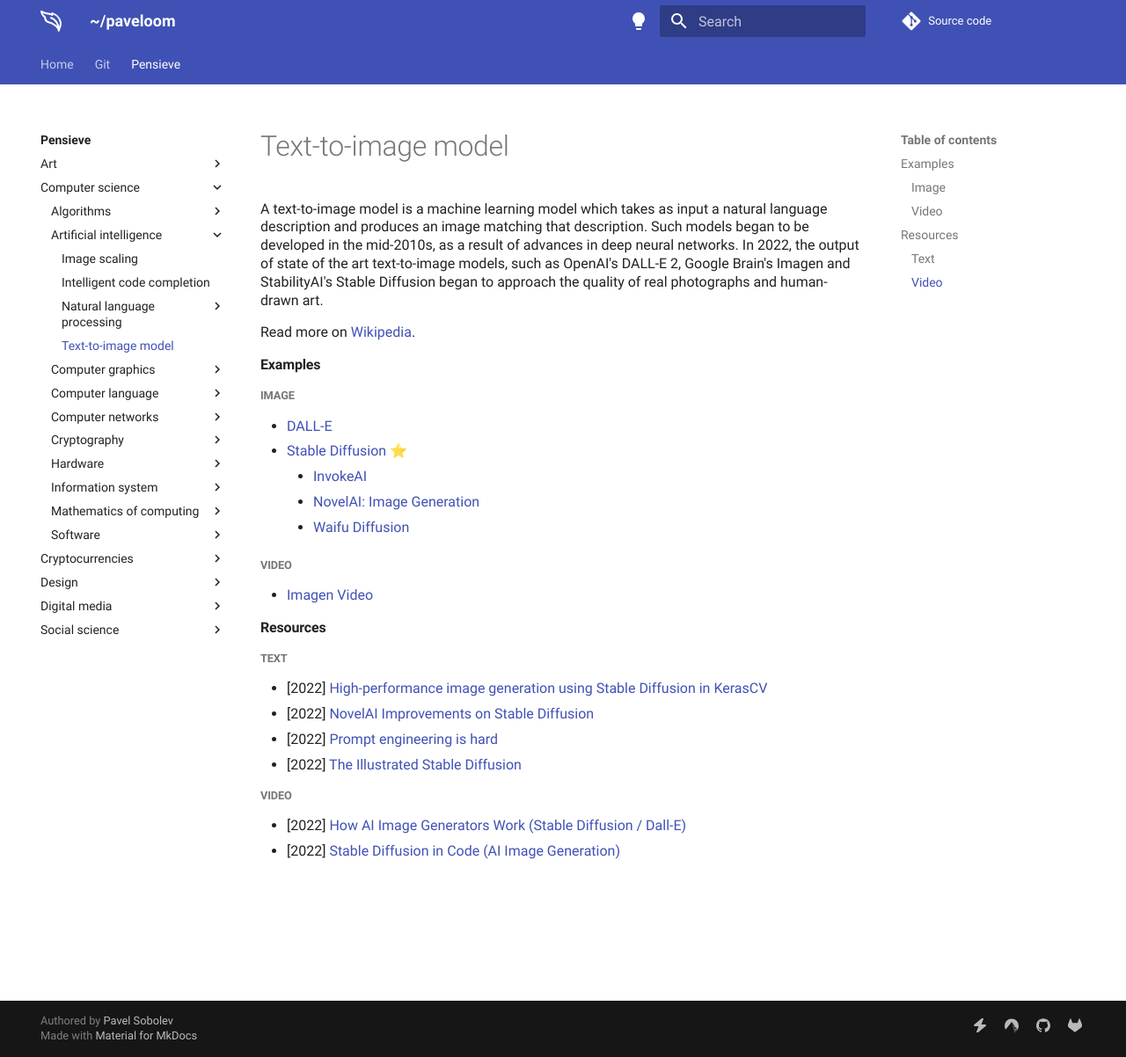
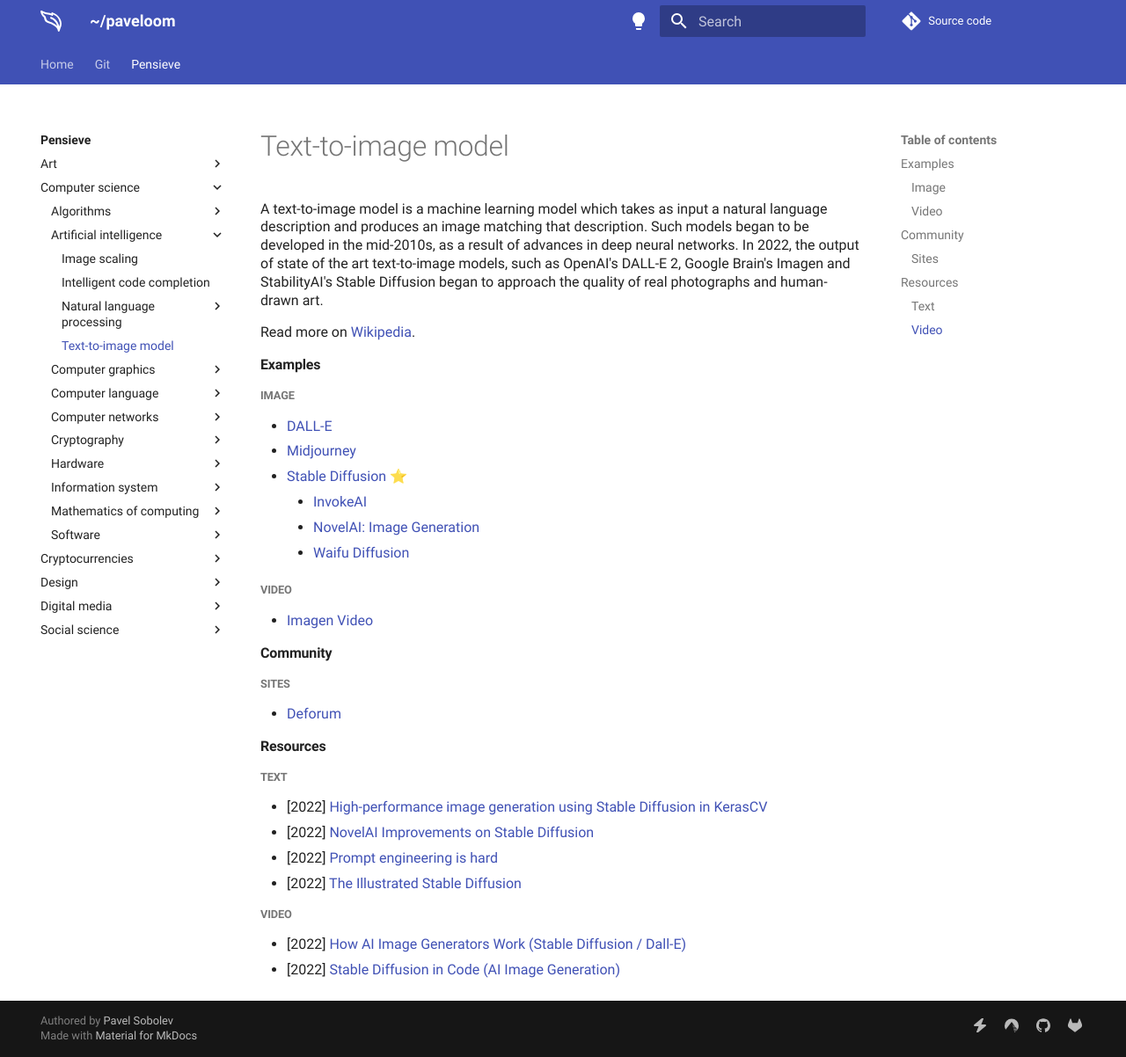
Before and after one commit to paveloom/paveloom.dev, an MkDocs documentation site: the page built from content/pensieve/text-to-image-model.md, in a window 1280 px wide and 1202 px high. Shown: the whole window at 88% size. Built offline with MkDocs 1.6.1 and Material for MkDocs 9.7.7, drawn with Linux system fonts in a browser that asks for light colours; comment, search, counter and statistics services are not loaded.

Commit message:
Pensieve: update the Text-to-image model page.

```diff
--- a/content/pensieve/text-to-image-model.md
+++ b/content/pensieve/text-to-image-model.md
@@ -8,6 +8,7 @@
 
 ##### Image
 - [DALL-E](https://openai.com/blog/dall-e)
+- [Midjourney](https://www.midjourney.com)
 - [Stable Diffusion](https://github.com/CompVis/stable-diffusion) ⭐
     - [InvokeAI](https://invoke-ai.github.io/InvokeAI)
     - [NovelAI: Image Generation](https://docs.novelai.net)
@@ -15,6 +16,11 @@
 
 ##### Video
 - [Imagen Video](https://imagen.research.google/video)
+
+#### Community
+
+##### Sites
+- [Deforum](https://deforum.github.io)
 
 #### Resources
 
```
